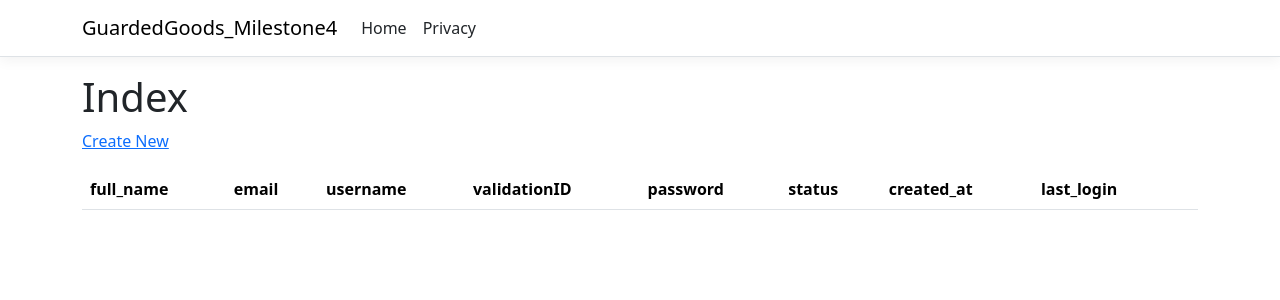
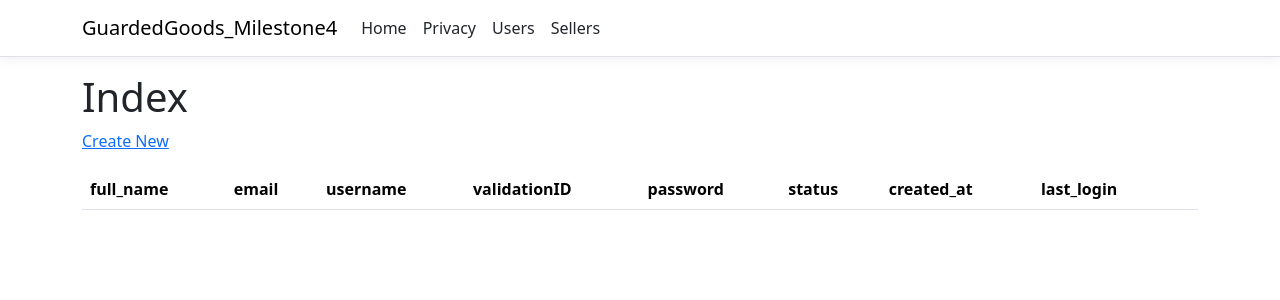
Before and after one commit to Mea242/GuardedGoods_Milestone4, an ASP.NET Core app: page /usersPages in a window 1280 px wide. Shown: the top 300 px of the page. Run offline with ASP.NET Core 8, Linux system fonts and the light colour scheme; lists and menus that the app fills with data are empty; style sheets or scripts are compiled from the project's sources.

Commit message:
User and Seller tabs added to layout, visible passwor hashes changed to astrisks

```diff
--- a/GuardedGoods_Milestone4/Pages/Shared/_Layout.cshtml
+++ b/GuardedGoods_Milestone4/Pages/Shared/_Layout.cshtml
@@ -26,6 +26,12 @@
                         <li class="nav-item">
                             <a class="nav-link text-dark" asp-area="" asp-page="/Privacy">Privacy</a>
                         </li>
+                        <li class="nav-item">
+                            <a class="nav-link text-dark" asp-area="" asp-page="/usersPages/Index">Users</a>
+                        </li>
+                        <li class="nav-item">
+                            <a class="nav-link text-dark" asp-area="" asp-page="/sellersPages/Index">Sellers</a>
+                        </li>
                     </ul>
                 </div>
             </div>
--- a/GuardedGoods_Milestone4/Pages/usersPages/Index.cshtml
+++ b/GuardedGoods_Milestone4/Pages/usersPages/Index.cshtml
@@ -56,7 +56,7 @@
                 @Html.DisplayFor(model => item.validationID)
             </td>
             <td>
-                @Html.DisplayFor(model => item.password)
+                ********
             </td>
             <td>
                 @Html.DisplayFor(model => item.status)
```
